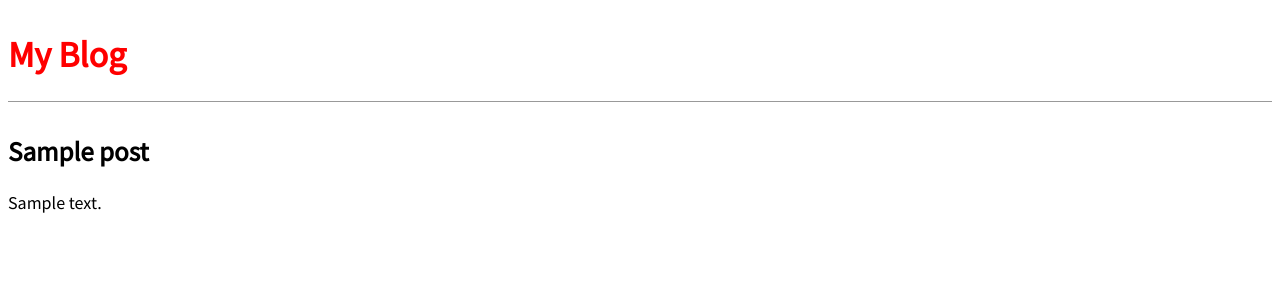
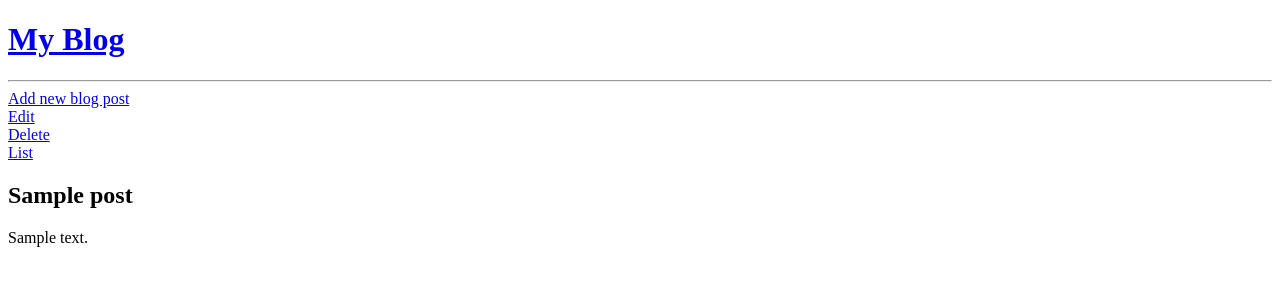
Before and after one commit to giotechio/HW30TESTING, a Django app: page /post/1/ in a window 1280 px wide. Shown: the top 300 px of the page. Run offline with Django 4.2, Linux system fonts and the light colour scheme; tables that the repository leaves empty hold one stand-in row (values such as "Sample post").

Commit message:
final edit

```diff
--- a/blog/models.py
+++ b/blog/models.py
@@ -1,4 +1,5 @@
 from django.db import models
+from django.urls import reverse
 
 # Create your models here.
 
@@ -9,3 +10,7 @@ class Post(models.Model):
 
     def __str__(self):
         return self.title
+
+
+    def get_absolute_url(self):
+        return reverse('post_detail', args=[str(self.id)])
--- a/blog/urls.py
+++ b/blog/urls.py
@@ -1,7 +1,17 @@
 from django.urls import path
-from .views import BlogListView, BlogDetailView
+from .views import (
+    BlogListView,
+    BlogDetailView,
+    BlogCreateView,
+    BlogUpdateView,
+    BlogDeleteView,
+)
 
 urlpatterns = [
     path("", BlogListView.as_view(), name="home"),
     path('post/<int:pk>/', BlogDetailView.as_view(), name='post_detail'),
+    path('post/new/', BlogCreateView.as_view(), name='post_new'),
+    path('post/<int:pk>/edit/', BlogUpdateView.as_view(), name='post_edit'),
+    path('post/<int:pk>/delete/', BlogDeleteView.as_view(), name='post_delete'),
+
 ]
--- a/blog/views.py
+++ b/blog/views.py
@@ -1,5 +1,7 @@
 from django.views.generic import ListView, DetailView
+from django.views.generic.edit import CreateView, UpdateView, DeleteView
 from .models import Post
+from django.urls import reverse_lazy
 
 
 class BlogListView(ListView):
@@ -9,9 +11,20 @@ class BlogListView(ListView):
 
 class BlogDetailView(DetailView):
     model = Post
-    template_name = "home.html"
+    template_name = 'post_detail.html'
 
 
-class BlogDetailView(DetailView):
+class BlogCreateView(CreateView):
     model = Post
-    template_name = 'post_detail.html'
+    template_name = 'post_new.html'
+    fields = ['title', 'author', 'body']
+
+class BlogUpdateView(UpdateView): # new
+    model = Post
+    template_name = 'post_edit.html'
+    fields = ['title', 'body']
+
+class BlogDeleteView(DeleteView):
+    model = Post
+    template_name = 'post_delete.html'
+    success_url=reverse_lazy('home')
--- a/blog_project/settings.py
+++ b/blog_project/settings.py
@@ -119,7 +119,7 @@ USE_TZ = True
 # https://docs.djangoproject.com/en/4.2/howto/static-files/
 
 STATIC_URL = 'static/'
-STATICFILES_DIRS = [os.path.join(BASE_DIR, 'static')]
+
 
 # Default primary key field type
 # https://docs.djangoproject.com/en/4.2/ref/settings/#default-auto-field
--- a/static/css/base.css
+++ /dev/null
@@ -1,38 +0,0 @@
-body {
-    font-family: 'Source Sans Pro', sans-serif;
-    font-size: 18px;
-    }
-    header {
-    border-bottom: 1px solid #999;
-    margin-bottom: 2rem;
-    display: flex;
-    }
-    header h1 a {
-    color: red;
-    text-decoration: none;
-    }
-    .nav-left {
-    margin-right: auto;
-    }
-    .nav-right {
-    display: flex;
-    padding-top: 2rem;
-    }
-    .post-entry {
-    margin-bottom: 2rem;
-    }
-    .post-entry h2 {
-    margin: 0.5rem 0;
-    }
-    .post-entry h2 a,
-    .post-entry h2 a:visited {
-        color: blue;
-text-decoration: none;
-}
-.post-entry p {
-margin: 0;
-font-weight: 400;
-}
-.post-entry h2 a:hover {
-color: red;
-}
--- a/templates/base.html
+++ b/templates/base.html
@@ -7,12 +7,15 @@
     <meta http-equiv="X-UA-Compatible" content="IE=edge">
     <meta name="viewport" content="width=device-width, initial-scale=1.0">
     <title>My Blog</title>
-    <link href="{% static 'css/base.css' %}" rel="stylesheet">
     <link href="https://fonts.googleapis.com/css?family=Source+Sans+Pro:400" rel="stylesheet">
 </head>
 <body>
     <header>
-        <h1><a href="{% url 'home' %}">My Blog</a></h1>
+
+    <h1><a href="{% url 'home' %}">My Blog</a></h1>
+    <hr>
+    <a href="{% url 'post_new' %}"> Add new blog post</a>
+
     </header>
 
     <div>
--- a/templates/home.html
+++ b/templates/home.html
@@ -2,10 +2,10 @@
 
 {% block content %}
     {% for post in object_list %}
-        <div class='post-entry'>
+
             <h2><a href="{% url 'post_detail' post.pk %}">{{ post.title }}</a></h2>
             <p>{{ post.body }}</p>
-        </div>
+
     {% endfor %}
 
 {% endblock content %}
--- a/templates/post_detail.html
+++ b/templates/post_detail.html
@@ -1,9 +1,14 @@
 {% extends 'base.html' %}
 
 {% block content %}
-    <div class="'post-entry">
+    <a href="{% url 'post_edit' post.pk %}">Edit</a><br>
+    <a href="{% url 'post_delete' post.pk %}">Delete</a><br>
+    <a href="{%url 'home' %}">List </a>
+
         <h2>{{ post.title }}</h2>
         <p>{{ post.body }}</p>
-        <!-- we can put 'object' instead of 'post' -->
-    </div>
+        <!-- we can use 'object' instead of 'post' -->
+
+
+
 {% endblock content %}
```
Also changed, not shown: blog/tests.py (+27 -9 lines), templates/post_delete.html (added, +8 -0 lines), templates/post_edit.html (added, +8 -0 lines), templates/post_new.html (added, +10 -0 lines).
